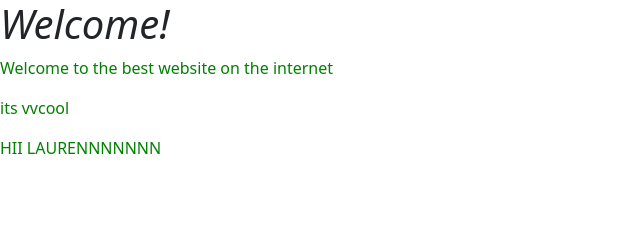
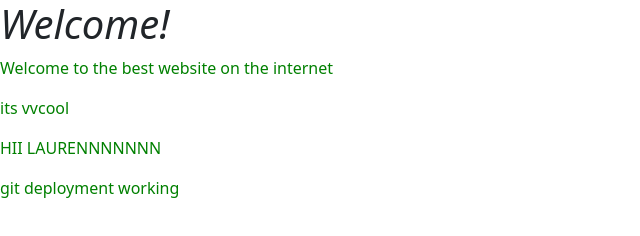
Before and after one commit to jedn07/jedn.me, a website: page client/index.html in a window 1280 px wide. Shown: the whole page, without its empty margins (0-640 px from the left). Drawn offline with nearby package versions, Linux system fonts and the light colour scheme.

Commit message:
git deployment test

```diff
--- a/client/index.html
+++ b/client/index.html
@@ -11,5 +11,6 @@
     <p>Welcome to the best website on the internet</p>
     <p>its vvcool</p>
     <p>HII LAURENNNNNNN</p>
+    <p>git deployment working</p>
 </body>
 </html>
```
